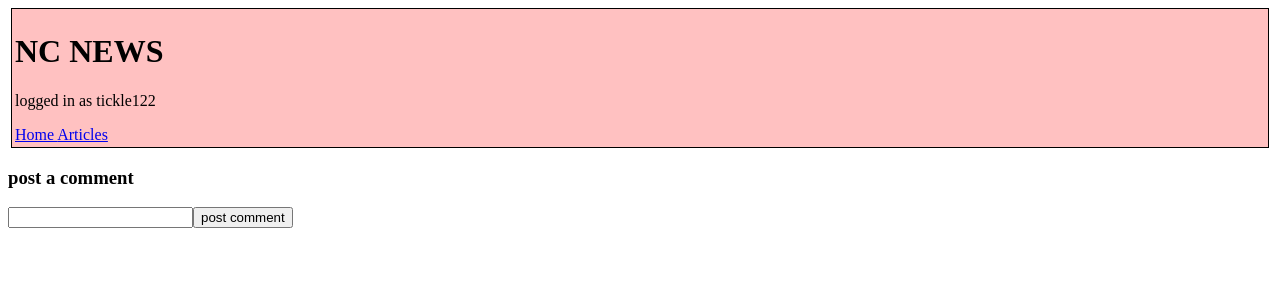
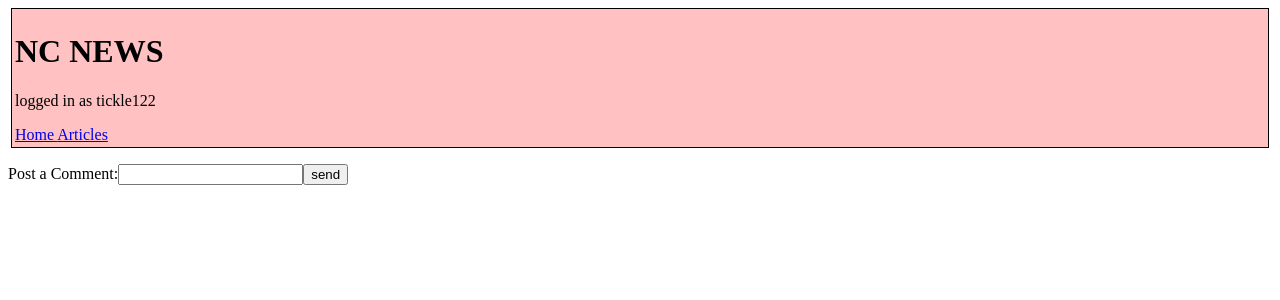
Before and after one commit to basilkelly/fe-nc-news, a React (Vite) app: page /articles/1/postcomment in a window 1280 px wide. Shown: the top 300 px of the page. Built offline with nearby package versions, Linux system fonts and the light colour scheme.

Commit message:
replaced the header over post comment form with a label to improve accessibility

```diff
--- a/src/components/CommentAdder.jsx
+++ b/src/components/CommentAdder.jsx
@@ -30,9 +30,9 @@ const CommentAdder = ({ setComments }) => {
 
   return (
     <div>
-      <h3>post a comment</h3>
       <p></p>
       <form onSubmit={handleSubmit}>
+        <label htmlFor="body">Post a Comment:</label>
         <input
           id="body"
           type="text"
@@ -40,7 +40,7 @@ const CommentAdder = ({ setComments }) => {
           onChange={handleChange}
           value={body}
         ></input>
-        <button>post comment</button>
+        <button>send</button>
       </form>
     </div>
   );
```
